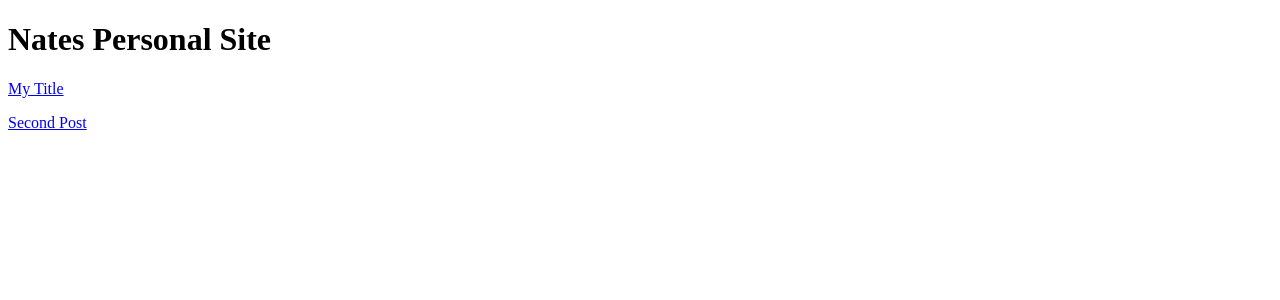
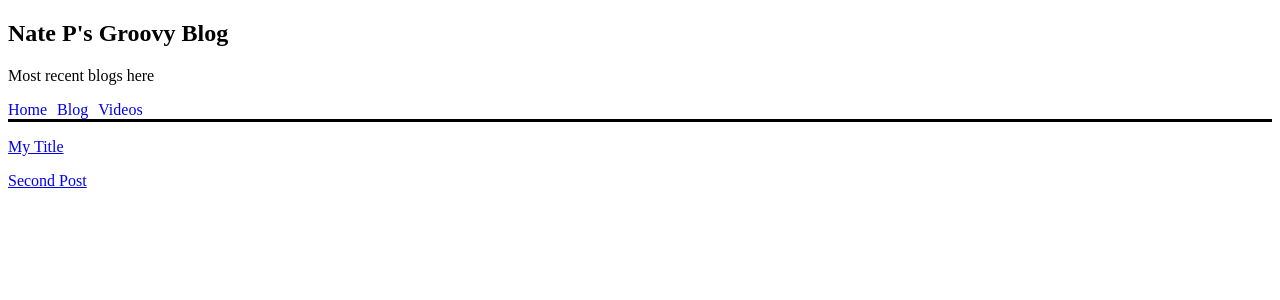
Before and after one commit to NateLeeP/personal_site, a Django app: page /blog/ in a window 1280 px wide. Shown: the top 300 px of the page. Run offline with Django 4.2, Linux system fonts and the light colour scheme; data comes from the database, SQL or seed files in the repository.

Commit message:
Include nav bar in home page and templates inherited from home page

```diff
--- a/personal_site/blog/templates/blog/index.html
+++ b/personal_site/blog/templates/blog/index.html
@@ -1,4 +1,13 @@
 {% extends "base_templates/index.html" %}
+
+{% block page_title %}
+<h2>
+    Nate P's Groovy Blog
+</h2>
+<p>
+    Most recent blogs here
+</p>
+{% endblock %}
 
 {% block body %}
 {% for post in content %}
--- a/personal_site/blog/urls.py
+++ b/personal_site/blog/urls.py
@@ -2,4 +2,7 @@ from django.urls import path, include
 
 from .views import index, post_page
 
-urlpatterns = [path("", index), path("post/<int:id>", post_page, name="post-page")]
+urlpatterns = [
+    path("", index, name="blog-home"),
+    path("post/<int:id>", post_page, name="post-page"),
+]
--- a/personal_site/personal_site/base_templates/index.html
+++ b/personal_site/personal_site/base_templates/index.html
@@ -1,9 +1,35 @@
 <!DOCTYPE html>
-<h1>
-    Nates Personal Site
-</h1>
+
+<head>
+    <title>Nate's Website</title>
+    <style>
+        li {
+            display: inline;
+            margin: 0px 10px 0px 0px;
+        }
+
+        a.home {
+            text-decoration: none;
+        }
+
+        div {
+            display: flex;
+            border-bottom: solid black;
+        }
+    </style>
+</head>
 
 <body>
+    {% block page_title %}
+    <h1>
+        Nate P's Groovy Site
+    </h1>
+    {% endblock %}
+    <div>
+        <li><a class="home" href="{% url 'home' %}">Home</a></li>
+        <li><a class="home" href="{% url 'blog-home' %}">Blog</a></li>
+        <li><a class="home" href="#">Videos</a></li>
+    </div>
     {% block body %}
     {% endblock %}
 </body>
--- a/personal_site/personal_site/urls.py
+++ b/personal_site/personal_site/urls.py
@@ -20,7 +20,7 @@ from personal_site.views import home
 
 
 urlpatterns = [
-    path("", home),
+    path("", home, name="home"),
     path("admin/", admin.site.urls),
     path("blog/", include("blog.urls")),
 ]
```
